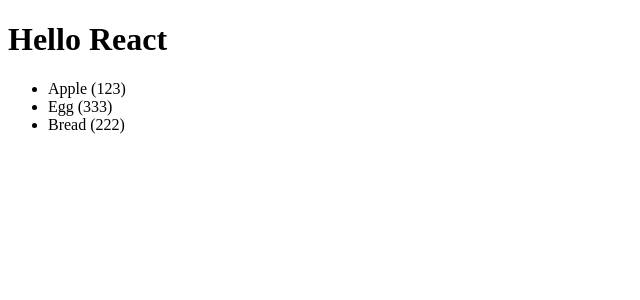
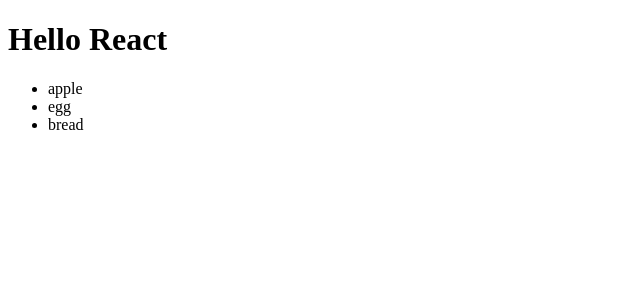
Before and after one commit to kyawhla-commit/pwd2-, a React (Vite) app in the folder todo/: page / in a window 1280 px wide. Shown: the top 300 px of the page, without its empty margins (0-640 px from the left). Built offline with nearby package versions, Linux system fonts and the light colour scheme.

Commit message:
introduce for useState Work flow

```diff
--- a/todo/src/App.jsx
+++ b/todo/src/App.jsx
@@ -1,16 +1,19 @@
-function Item(props) {
-  return <li>
-    {props.name} ({props.value})
-  </li>;
+function Item({ item }) {
+  return <li>{item.name}</li>;
 }
 export default function App() {
+  const data = [
+    { name: "apple", done: false },
+    { name: "egg", done: false },
+    { name: "bread", done: false },
+  ];
   return (
     <>
       <h1>Hello React</h1>
       <ul>
-        <Item name="Apple" value="123"/>
-        <Item  name="Egg" value="333"/>
-        <Item name="Bread" value="222"/>
+        {data.map(item => {
+          return <Item item={item} />;
+        })}
       </ul>
     </>
   );
```
